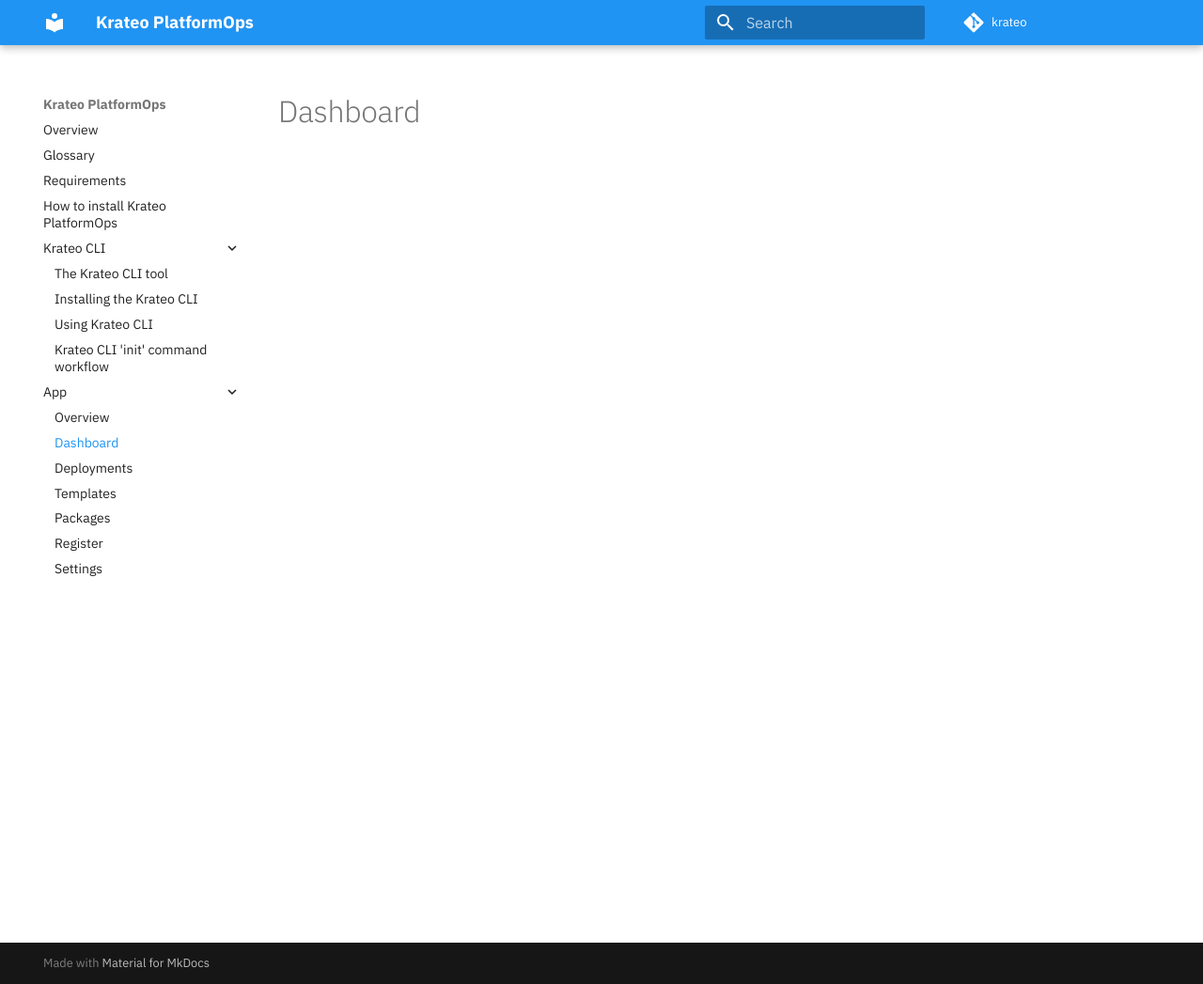
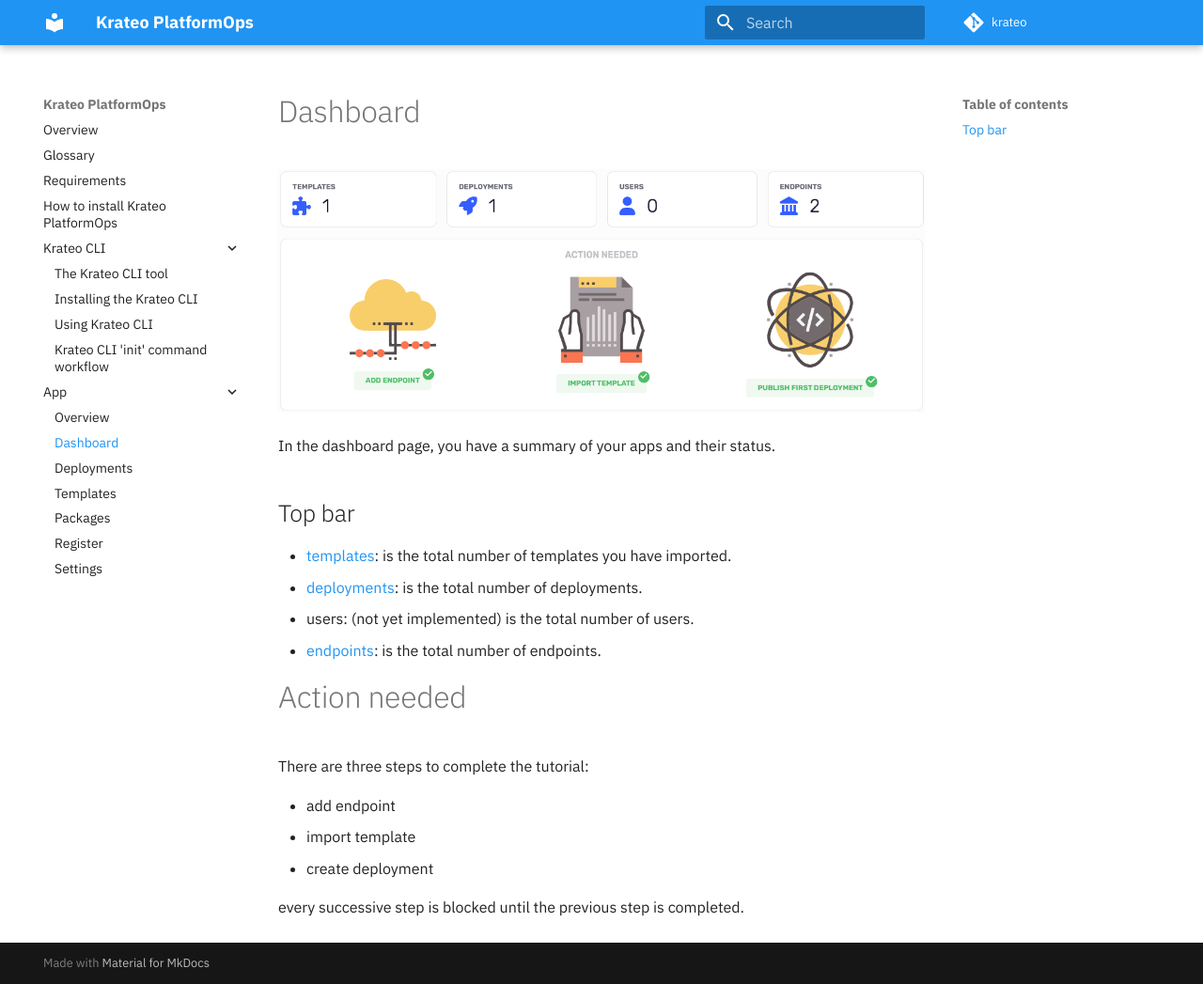
Before and after one commit to krateoplatformops/krateo-docs, an MkDocs documentation site: the page built from docs/app/app-dashboard.md, in a window 1280 px wide and 1047 px high. Shown: the whole window at 94% size. Built offline with MkDocs 1.6.1 and Material for MkDocs 9.7.7, drawn with Linux system fonts in a browser that asks for light colours; comment, search, counter and statistics services are not loaded.

Commit message:
feat(app): dashboard

```diff
--- a/docs/app/app-dashboard.md
+++ b/docs/app/app-dashboard.md
@@ -1 +1,22 @@
 # Dashboard
+
+![dashboard](../media/app/dashboard.png)
+
+In the dashboard page, you have a summary of your apps and their status.
+
+## Top bar
+
+- [templates](./app-templates.md): is the total number of templates you have imported.
+- [deployments](./app-deployments.md): is the total number of deployments.
+- users: (not yet implemented) is the total number of users.
+- [endpoints](./app-endpoints.md): is the total number of endpoints.
+
+# Action needed
+
+There are three steps to complete the tutorial:
+
+- add endpoint
+- import template
+- create deployment
+
+every successive step is blocked until the previous step is completed.
```
Also changed, not shown: docs/media/app/dashboard.png (added).
